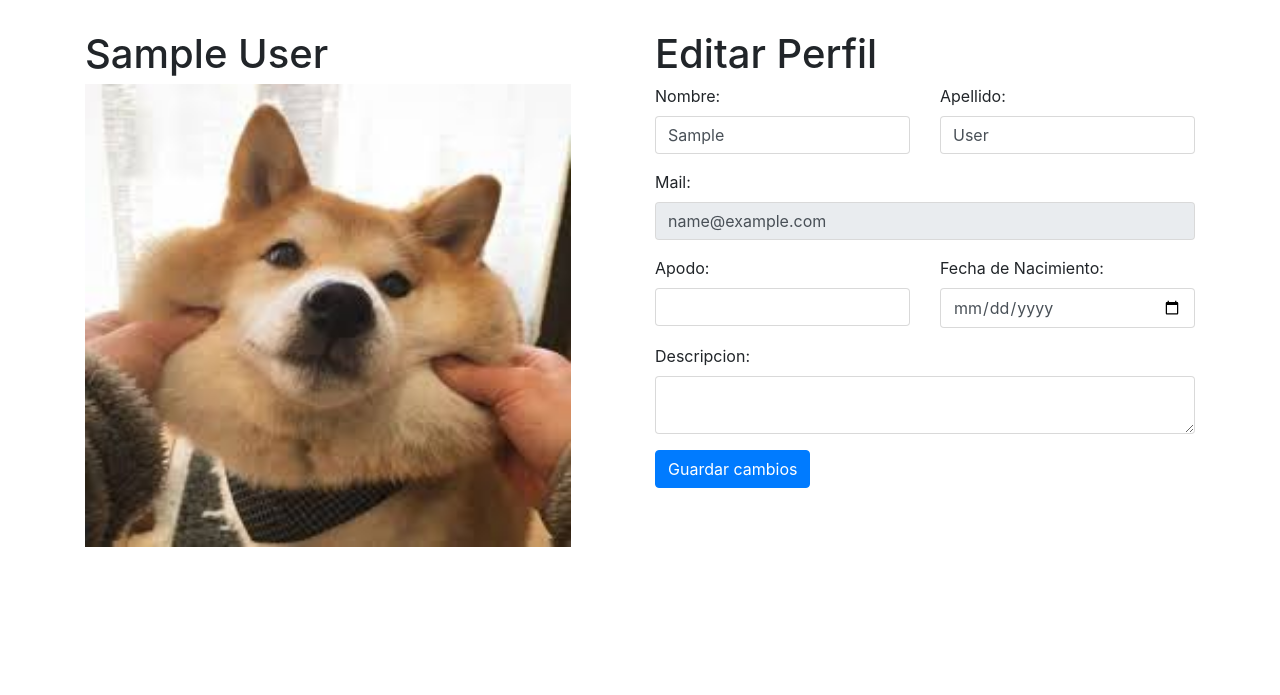
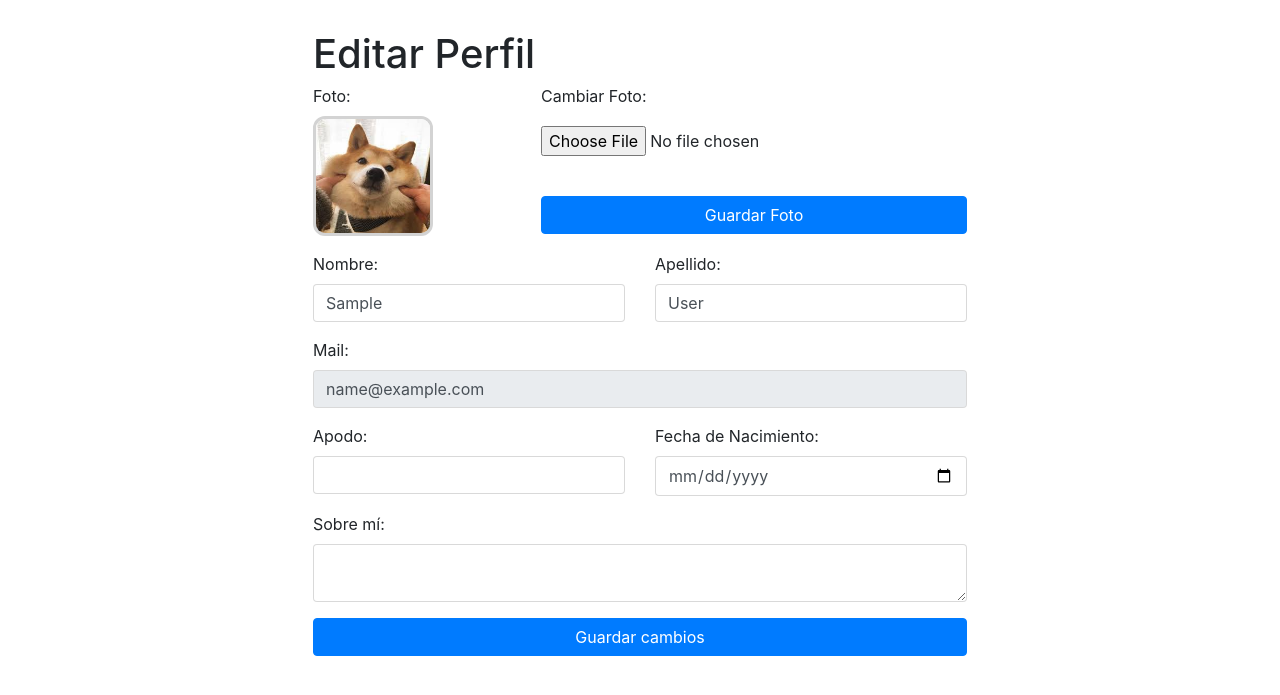
Before and after one commit to DCC-CC4401/SchoolDrive, a Django app: page /profile in a window 1280 px wide. Shown: the part 66-761 px from the top of the page. Run offline with Django 3.2, Linux system fonts and the light colour scheme; the visitor is signed in with stand-in values (Sample User, id 1); some libraries are stand-ins or nearby versions.

Commit message:
Foto de perfil test
Permite añadir foto de perfil

```diff
--- a/drive/models.py
+++ b/drive/models.py
@@ -7,6 +7,7 @@ class User(AbstractUser):
     apodo = models.CharField(max_length=30)
     descripcion = models.TextField(blank = True)
     fecha_nacimiento = models.DateField(null = True)
+    profile_picture = models.FileField(upload_to='profile_pictures/',blank=True, null= True)
     class Meta:
         unique_together = ['email']
 
--- a/drive/static/drive/css/style.css
+++ b/drive/static/drive/css/style.css
@@ -191,3 +191,13 @@ a.compose-mail {
 a:hover{
 text-decoration:none;
 }
+
+
+.profilepic {
+  object-fit: cover;
+  width: 120px;
+  height: 120px;
+  border-radius: 10%;
+  border-color: lightgray;
+  border-style: solid;
+}
--- a/drive/templates/drive/profile.html
+++ b/drive/templates/drive/profile.html
@@ -2,18 +2,42 @@
 {% block title %} SchoolDrive | Perfil {% endblock %}
 {% block content %}
 <div class="container" style="margin-top:2em">
+    {% if messages %}
+        <ul>
+            {% for message in messages %}
+                <div class='alert {{message.tags}}'>
+                    {{message}}
+                </div>
+            {% endfor %}
+        </ul>
+    {% endif %}
     <div class="row">
+        <div class="col" style="margin-left: 20%;margin-right: 20%;">
 
         <!-- Fotito -->
-        <div class="col-6">
-            <h1>{{ user.first_name }} {{ user.last_name }}</h1>
-            {% load static %}
-            <img src="{% static 'drive/img/doggo.jpg' %}" style="width: 90%; "> </img>
-        </div>
+        <!-- <div class="row-3" style="margin-left: 20%;"> -->
+            <form id="form" method="post" enctype="multipart/form-data">
+                <h1> Editar Perfil </h1>
+                {% load static %}
+                {% csrf_token %}
+                <!-- <h1>{{ user.first_name }} {{ user.last_name }}</h1> -->
+                <div class="form-group row">
+                    <div class="col-4">
+                        <label for="Picture">Foto: </label><br>
+                        {% if user.profile_picture %}
+                            <img src="{{ user.profile_picture.url }}" class="profilepic">
+                        {% else %}
+                            <img src="{% static 'drive/img/doggo.jpg' %}" class="profilepic">
+                        {% endif %}
+                    </div>
+                    <div class="col">
+                        <label for="exampleFormControlFile1">Cambiar Foto:</label>
+                        <input name="adjunto" type="file" class="form-control-file" id="exampleFormControlFile1" style="margin-top: 10px;" required>
+                        <button type="submit" name="profilepic" class="btn btn-primary" style="margin-top: 40px; width: 100%;">Guardar Foto</button>
+                    </div>
+                </div>
+            </form>
 
-        <!-- Editar Perfil -->
-        <div class="col-6">
-            <h1> Editar Perfil </h1>
             <form id="form" method="post" novalidate>
                 {% csrf_token %}
                 <div class="form-group row"> <!-- Fila -->
@@ -44,26 +68,19 @@
                     </div>
                     <div class="col">
                         <label for="Nacimiento">Fecha de Nacimiento: </label>
-                        <input type="date" class="form-control" id="Nacimiento" name="Nacimiento" value="{{ user.fecha_nacimiento|truncatewords:3 }}" required>
+                        <input type="date" class="form-control" id="Nacimiento" name="Nacimiento" value="{{ user.fecha_nacimiento|truncatewords:3 }}" >
                         <span id="fechaError" >Debes ingresar una fecha válida</span>
                     </div>
                 </div>
 
                 <div class="form-group row">
                     <div class="col">
-                        <label for="Descripcion">Descripcion: </label>
+                        <label for="Descripcion">Sobre mí: </label>
                         <textarea class="form-control" id="Descripcion" name="Descripcion">{{ user.descripcion }}</textarea>
                     </div>
                 </div>
 
-
-                <!-- {{ user.apodo }} |
-                {{ user.first_name }} |
-                {{ user.last_name }} |
-                {{ user.email }} |
-                {{ user.descripcion }} |
-                {{ user.fecha_nacimiento }}  -->
-                <button type="submit" class="btn btn-primary">Guardar cambios</button>
+                <button type="submit" name="profileinfo" style="width: 100%;" class="btn btn-primary center">Guardar cambios</button>
             </form>
         </div>
     </div>
--- a/drive/urls.py
+++ b/drive/urls.py
@@ -1,10 +1,11 @@
 from django.urls import path
 from . import views
-
+from django.conf.urls.static import static
+from django.conf import settings
 
 urlpatterns = [
     path('', views.index, name='home_page'),
     path('logout',views.logout_user, name='logout'),
     path('profile', views.view_profile, name='profile'),
     path('files', views.view_files, name='files')
-]
+]  +static(settings.MEDIA_URL, document_root=settings.MEDIA_ROOT)
--- a/drive/views.py
+++ b/drive/views.py
@@ -3,8 +3,10 @@ from django.contrib.auth import authenticate, login, logout
 from django.contrib.auth.decorators import login_required
 from django.http import HttpResponseRedirect
 from django.shortcuts import render,redirect
+from datetime import *
 from drive.models import User
 from .models import Task, Category
+import os
 
 
 #El Index lo documente por ahora para el todolist, pero de ahi lo cambiamos, no lo quiero borrar porque a futuro
@@ -62,17 +64,29 @@ def view_profile(request):
         return render(request, "drive/profile.html")
 
     if request.method == "POST": #checking if the request method is a POST
+        usuario = request.user
 
-        usuario = request.user
-        usuario.first_name       = request.POST['Nombre']
-        usuario.last_name        = request.POST['Apellido']
-        usuario.apodo            = request.POST['Apodo']
-        usuario.descripcion      = request.POST['Descripcion']
-        usuario.fecha_nacimiento = request.POST['Nacimiento']
+        if 'profilepic' in request.POST: #Log In
+            BASE_DIR = os.path.dirname(os.path.abspath(__file__))
+            MEDIA_ROOT = os.path.join(BASE_DIR, 'media')
+            if request.FILES['adjunto']:
+                old = usuario.profile_picture
+                usuario.profile_picture  = request.FILES['adjunto']
+                usuario.profile_picture.name = usuario.first_name + "##" + usuario.last_name + "##" + str(datetime.now()) +".png"
+                os.remove(os.path.join(MEDIA_ROOT, old.name))
+        else:
+            usuario.first_name       = request.POST['Nombre']
+            usuario.last_name        = request.POST['Apellido']
+            usuario.apodo            = request.POST['Apodo']
+            usuario.descripcion      = request.POST['Descripcion']
+            if request.POST['Nacimiento']:
+                usuario.fecha_nacimiento = request.POST['Nacimiento']
+
+
         usuario.save()
         # Modifica valores
         messages.success(request, 'Se modificaron tus datos!')
-        return HttpResponseRedirect('/')
+        return HttpResponseRedirect('/profile')
 
 
     #Dejo aqui abierto por si queremos hacer un post que cambie los atributos
--- a/schooldrive/settings.py
+++ b/schooldrive/settings.py
@@ -64,6 +64,7 @@ TEMPLATES = [
                 'django.template.context_processors.request',
                 'django.contrib.auth.context_processors.auth',
                 'django.contrib.messages.context_processors.messages',
+                'django.template.context_processors.media',
             ],
         },
     },
@@ -129,3 +130,6 @@ MESSAGE_TAGS = {
         messages.WARNING: 'alert-warning',
         messages.ERROR: 'alert-danger',
     }
+
+MEDIA_URL = '/media/'
+MEDIA_ROOT = os.path.join(BASE_DIR, 'drive/media')
--- a/schooldrive/urls.py
+++ b/schooldrive/urls.py
@@ -15,8 +15,10 @@ Including another URLconf
 """
 from django.contrib import admin
 from django.urls import path, include
+from django.conf.urls.static import static
+from django.conf import settings
 
 urlpatterns = [
     path('admin/', admin.site.urls),
     path('', include('drive.urls'))
-]
+]  + static(settings.MEDIA_URL, document_root=settings.MEDIA_ROOT)
```
Also changed, not shown: drive/migrations/0005_auto_20200619_1914.py (added), drive/migrations/0006_user_profile_picture.py (added), 1 other file.
